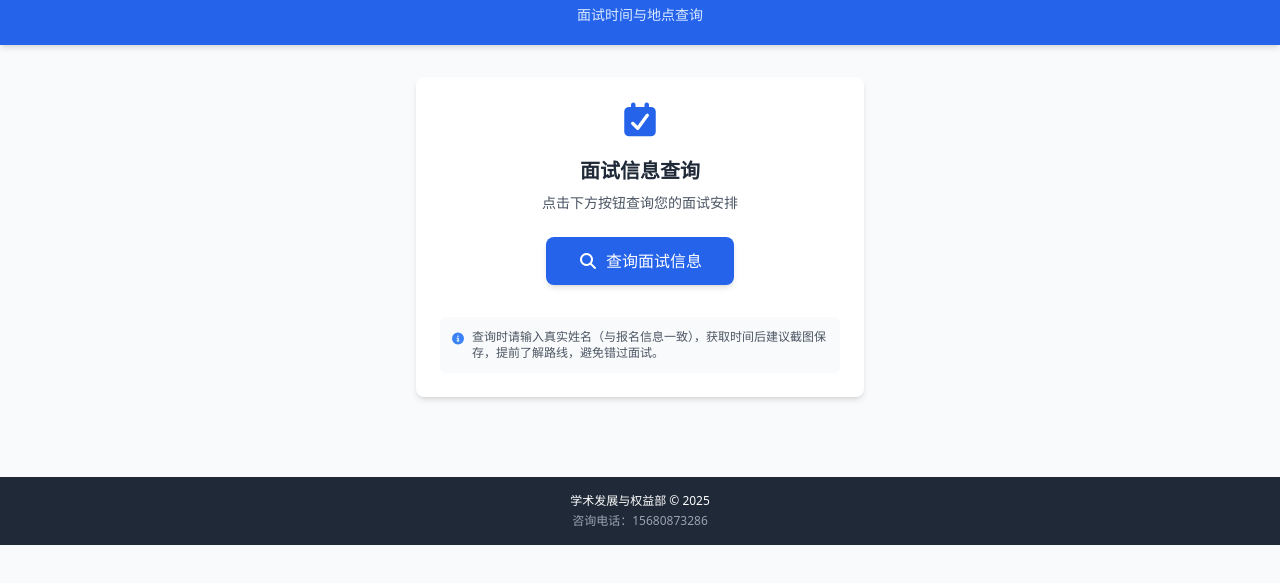
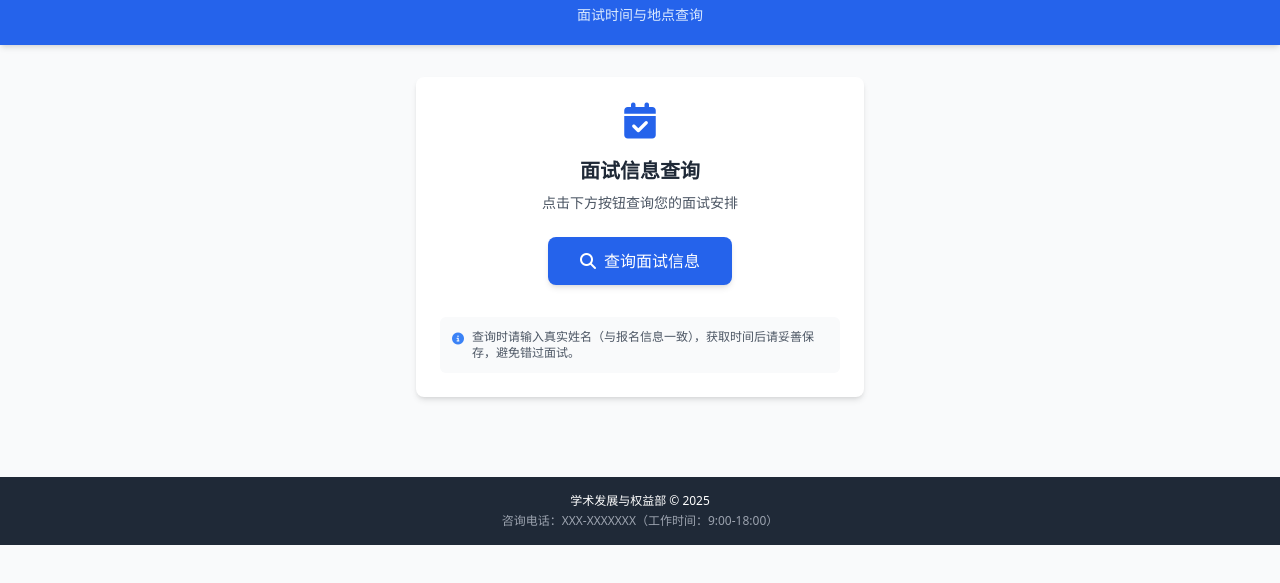
Before and after one commit to gjiayu99-blip/gjiayu99-blip.github.io, a plain HTML site: page index.html in a window 1280 px wide. Shown: the part 55-638 px from the top of the page. Drawn offline with nearby package versions, Linux system fonts and the light colour scheme.

Commit message:
index.html

```diff
--- a/index.html
+++ b/index.html
@@ -5,7 +5,7 @@
     <meta name="viewport" content="width=device-width, initial-scale=1.0">
     <title>学术发展与权益部面试时间与地点</title>
     <script src="https://cdn.tailwindcss.com"></script>
-    <link rel="stylesheet" href="https://cdnjs.cloudflare.com/ajax/ajax/libs.font-awesome/6.4.0/css/all.min.css">
+    <link rel="stylesheet" href="https://cdnjs.cloudflare.com/ajax/libs/font-awesome/6.4.0/css/all.min.css">
     <script>
         // 测试用面试信息数据（姓名与时间对应）
         const interviewData = [
@@ -129,7 +129,7 @@
             <div class="mt-8 bg-gray-50 p-3 rounded-md text-xs text-gray-600">
                 <p class="flex items-start">
                     <i class="fa-solid fa-info-circle text-blue-500 mt-1 mr-2"></i>
-                    <span>查询时请输入真实姓名（与报名信息一致），获取时间后建议截图保存，提前了解路线，避免错过面试。</span>
+                    <span>查询时请输入真实姓名（与报名信息一致），获取时间后请妥善保存，避免错过面试。</span>
                 </p>
             </div>
         </div>
@@ -139,7 +139,7 @@
     <footer class="bg-gray-800 text-white py-4 px-4 mt-12">
         <div class="container mx-auto text-center text-xs">
             <p>学术发展与权益部 © 2025</p>
-            <p class="text-gray-400 mt-1">咨询电话：15680873286</p>
+            <p class="text-gray-400 mt-1">咨询电话：XXX-XXXXXXX（工作时间：9:00-18:00）</p>
         </div>
     </footer>
 
@@ -161,8 +161,9 @@
                     <label for="nameInput" class="block text-gray-700 font-medium mb-2 text-sm">请输入您的姓名</label>
                     <div class="flex">
                         <input type="text" id="nameInput" class="flex-1 px-3 py-2 border border-gray-300 rounded-l-lg focus:outline-none focus:ring-2 focus:ring-blue-500 focus:border-transparent text-sm" placeholder="例如：张三">
+                        <!-- 修复：添加“查询”文字，按钮更直观 -->
                         <button id="queryBtn" class="bg-blue-600 hover:bg-blue-700 text-white px-3 py-2 rounded-r-lg transition duration-300">
-                            <i class="fa-solid fa-search"></i>
+                            <i class="fa-solid fa-search mr-1"></i>查询
                         </button>
                     </div>
                 </div>
```
